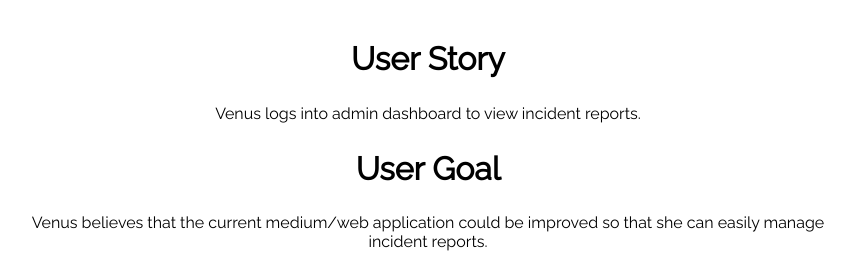
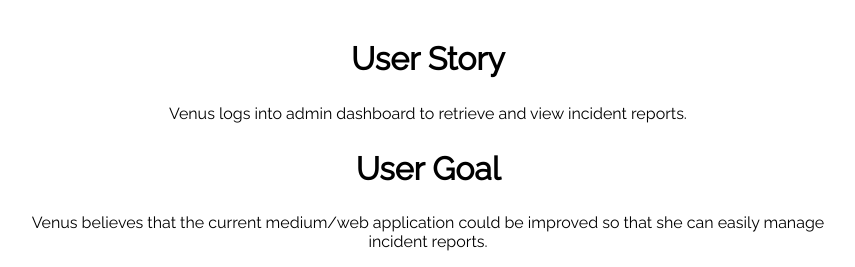
Before and after one commit to Koriganp/infrastructure, a PHP site: page /epic/venus.php in a window 1280 px wide. Shown: the part 1212-1479 px from the top of the page, without its empty margins (212-1067 px from the left). Run offline with PHP 8.4, Linux system fonts and the light colour scheme.

Commit message:
Merge branch 'master' of C:\Users\Tanisha Purnell\Desktop\bootcamp\git\infrastructure with conflicts.

```diff
--- a/epic/use-cases.php
+++ b/epic/use-cases.php
@@ -35,7 +35,7 @@
 					<li>Site sends the report to admin dashboard under specified category</li>
 				</ol>
 			</div>
-			<h2>Venus' Interaction Flow</h2>
+			<h2>Venus's Interaction Flow</h2>
 			<div class="centerList">
 				<ol>
 					<li>Venus accesses site</li>
--- a/epic/venus.php
+++ b/epic/venus.php
@@ -31,9 +31,9 @@
 				<li>Would like an graphical chart that shows percentages of what categories are least/most reported.</li>
 			</ul>
 			<h2>User Story</h2>
-			<p class = "story">Venus logs into admin dashboard to view incident reports.</p>
+			<p class="story">Venus logs into admin dashboard to retrieve and view incident reports.</p>
 			<h2>User Goal</h2>
-			<p class = "story">Venus believes that the current medium/web application could be improved
+			<p class="story">Venus believes that the current medium/web application could be improved
 				so that she can easily manage incident reports.</p>
 		</div>
 	</body>
```
